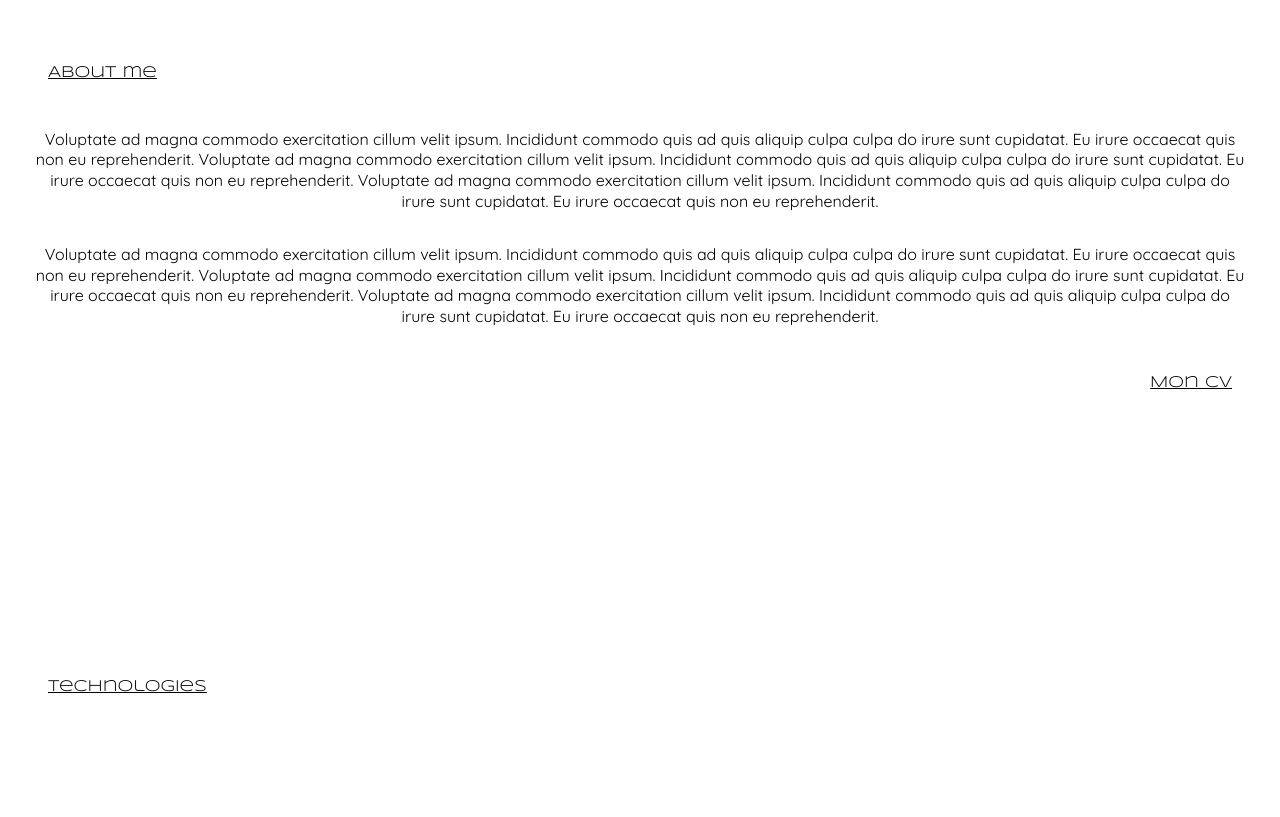
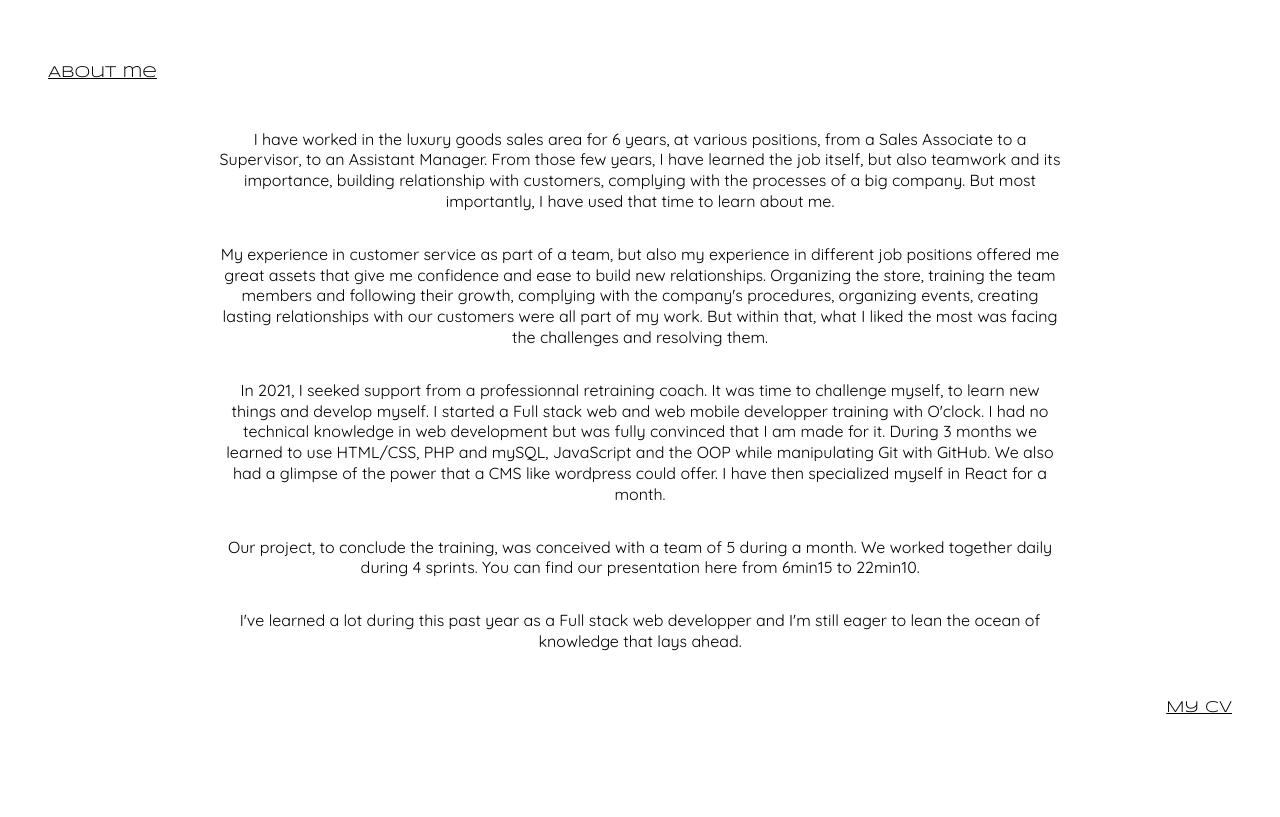
Before and after one commit to wuceline/celinewu-cv, a React app: page / in a window 1280 px wide. Shown: the part 750-1567 px from the top of the page. Built offline with nearby package versions, Linux system fonts and the light colour scheme; grey boxes are pictures that could not be loaded; a web font is replaced by a local one.

Commit message:
added text

```diff
--- a/src/components/AboutMe/index.js
+++ b/src/components/AboutMe/index.js
@@ -4,29 +4,43 @@ const AboutMe = () => (
   <div className="about-me">
     <h1 className="title">About me</h1>
     <p className="text">
-      Voluptate ad magna commodo exercitation cillum velit ipsum.
-      Incididunt commodo quis ad quis aliquip culpa
-      culpa do irure sunt cupidatat. Eu irure occaecat quis non eu reprehenderit.
-      Voluptate ad magna commodo exercitation cillum velit ipsum.
-      Incididunt commodo quis ad quis aliquip culpa
-      culpa do irure sunt cupidatat. Eu irure occaecat quis non eu reprehenderit.
-      Voluptate ad magna commodo exercitation cillum velit ipsum.
-      Incididunt commodo quis ad quis aliquip culpa
-      culpa do irure sunt cupidatat. Eu irure occaecat quis non eu reprehenderit.
+      I have worked in the luxury goods sales area for 6 years, at various positions, from
+      a Sales Associate to a Supervisor, to an Assistant Manager. From those few years, I have
+      learned the job itself, but also teamwork and its importance, building relationship
+      with customers, complying with the processes of a big company. But most importantly, I have
+      used that time to learn about me.
     </p>
     <p className="text">
-      Voluptate ad magna commodo exercitation cillum velit ipsum.
-      Incididunt commodo quis ad quis aliquip culpa
-      culpa do irure sunt cupidatat. Eu irure occaecat quis non eu reprehenderit.
-      Voluptate ad magna commodo exercitation cillum velit ipsum.
-      Incididunt commodo quis ad quis aliquip culpa
-      culpa do irure sunt cupidatat. Eu irure occaecat quis non eu reprehenderit.
-      Voluptate ad magna commodo exercitation cillum velit ipsum.
-      Incididunt commodo quis ad quis aliquip culpa
-      culpa do irure sunt cupidatat. Eu irure occaecat quis non eu reprehenderit.
+      My experience in customer service as part of a team, but also my experience in different job
+      positions offered me great assets that give me confidence and ease to build new relationships.
+      Organizing the store, training the team members and following their growth, complying with
+      the company's procedures, organizing events, creating lasting relationships with our customers
+      were all part of my work. But within that, what I liked the most was facing the challenges and
+      resolving them.
+    </p>
+    <p className="text">
+      In 2021, I seeked support from a professionnal retraining coach. It was time to challenge
+      myself, to learn new things and develop myself.
+      I started a Full stack web and web mobile developper training with
+      <a href="https://oclock.io/formations/developpeur-web#programme" className="link"> O'clock. </a>
+      I had no technical knowledge in web development but was fully convinced that I am made for it.
+      During 3 months we learned to use HTML/CSS, PHP and mySQL, JavaScript and the OOP while
+      manipulating Git with GitHub. We also had a glimpse of the power that a CMS like wordpress
+      could offer. I have then specialized myself in React for a month.
+    </p>
+    <p className="text">
+      Our project, to conclude the training, was conceived with a team of 5 during a month.
+      We worked together daily during 4 sprints.
+      You can find our presentation
+      <a href="https://www.youtube.com/watch?v=kHnBAk1Bwrg&t=896s" className="link"> here </a>
+      from 6min15 to 22min10.
+    </p>
+    <p className="text">
+      I've learned a lot during this past year as a Full stack web developper and I'm still
+      eager to lean the ocean of knowledge that lays ahead.
     </p>
     <a href="/" className="cv-link">
-      Mon CV
+      My CV
     </a>
   </div>
 );
--- a/src/components/AboutMe/styles.scss
+++ b/src/components/AboutMe/styles.scss
@@ -14,6 +14,10 @@
     .text{
         padding: 1em;
         line-height: 1.3em;
+        @media only screen and (min-width:1024px){
+            width:70%;
+            margin:auto;
+        }
     }
     .cv-link{
         display: block;
```
